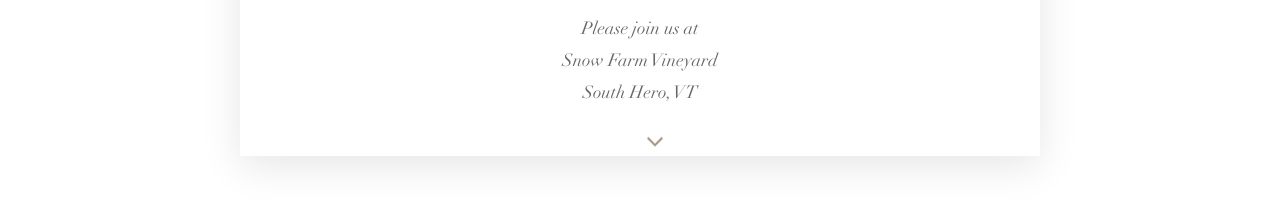
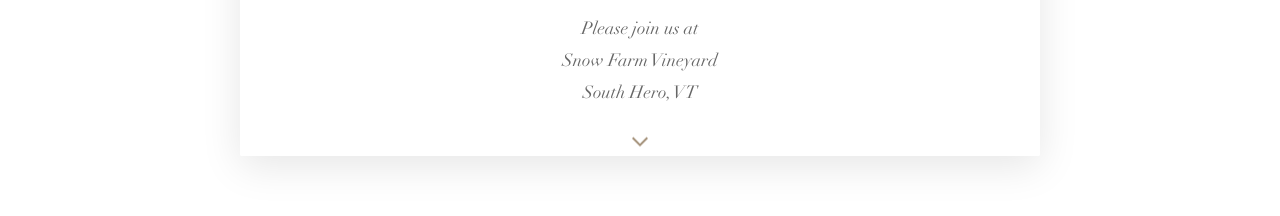
Before and after one commit to bquinn17/wedding-site, a React (Vite) app in the folder app/: page / in a window 1280 px wide. Shown: the part 1000-1216 px from the top of the page. Built offline with nearby package versions, Linux system fonts and the light colour scheme.

Commit message:
Center the scroll arrow

```diff
--- a/app/src/App.css
+++ b/app/src/App.css
@@ -76,13 +76,13 @@
 
 @keyframes bounce {
   0%, 20%, 50%, 80%, 100% {
-    transform: translateY(0);
+    transform: translateX(-50%) translateY(0);
   }
   40% {
-    transform: translateY(-10px);
+    transform: translateX(-50%) translateY(-10px);
   }
   60% {
-    transform: translateY(-5px);
+    transform: translateX(-50%) translateY(-5px);
   }
 }
 
@@ -98,7 +98,6 @@
   position: absolute;
   bottom: 1rem;
   left: 50%;
-  transform: translateX(-50%);
   z-index: 2;
   color: #8b7355;
   cursor: pointer;
```
